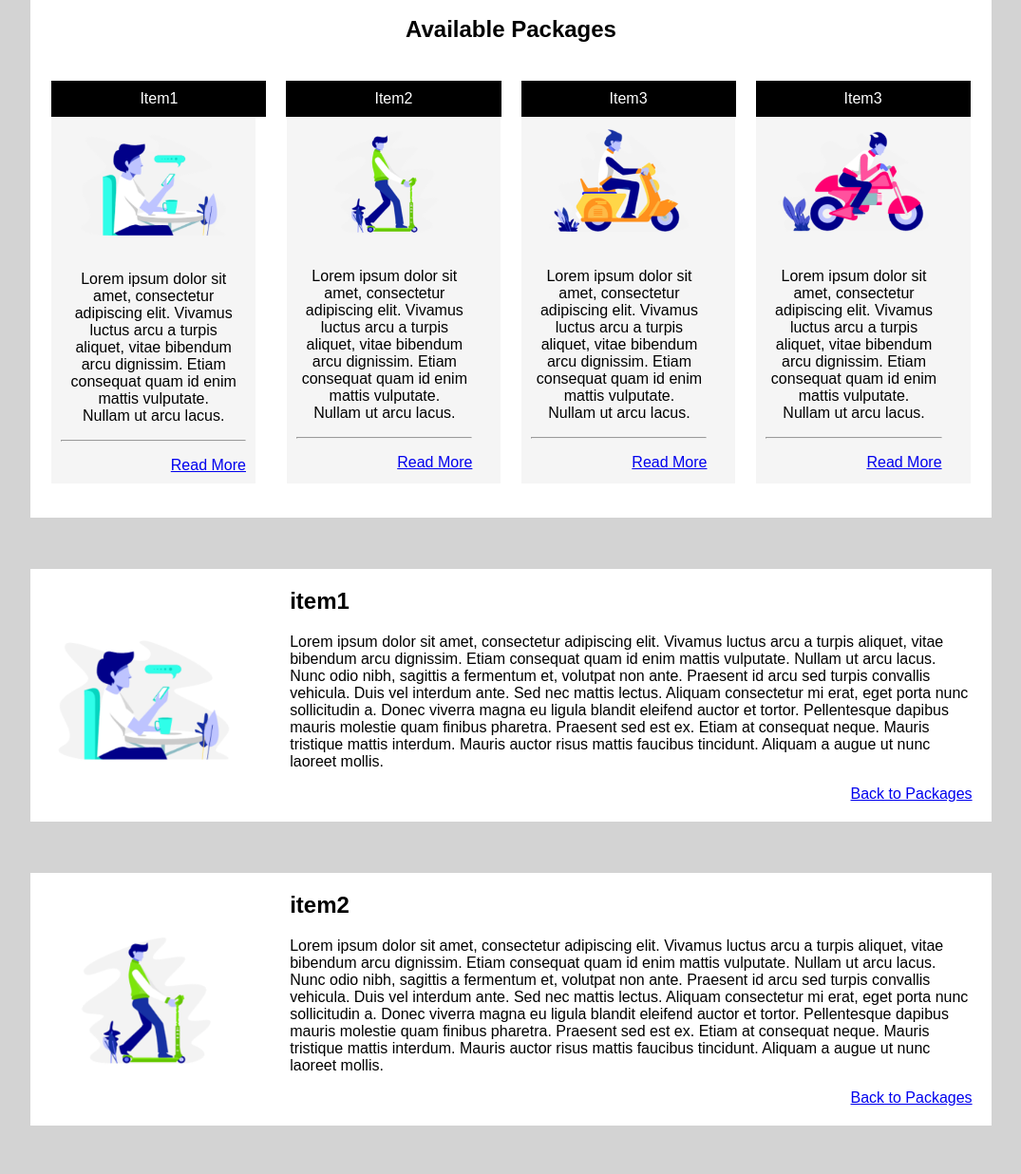
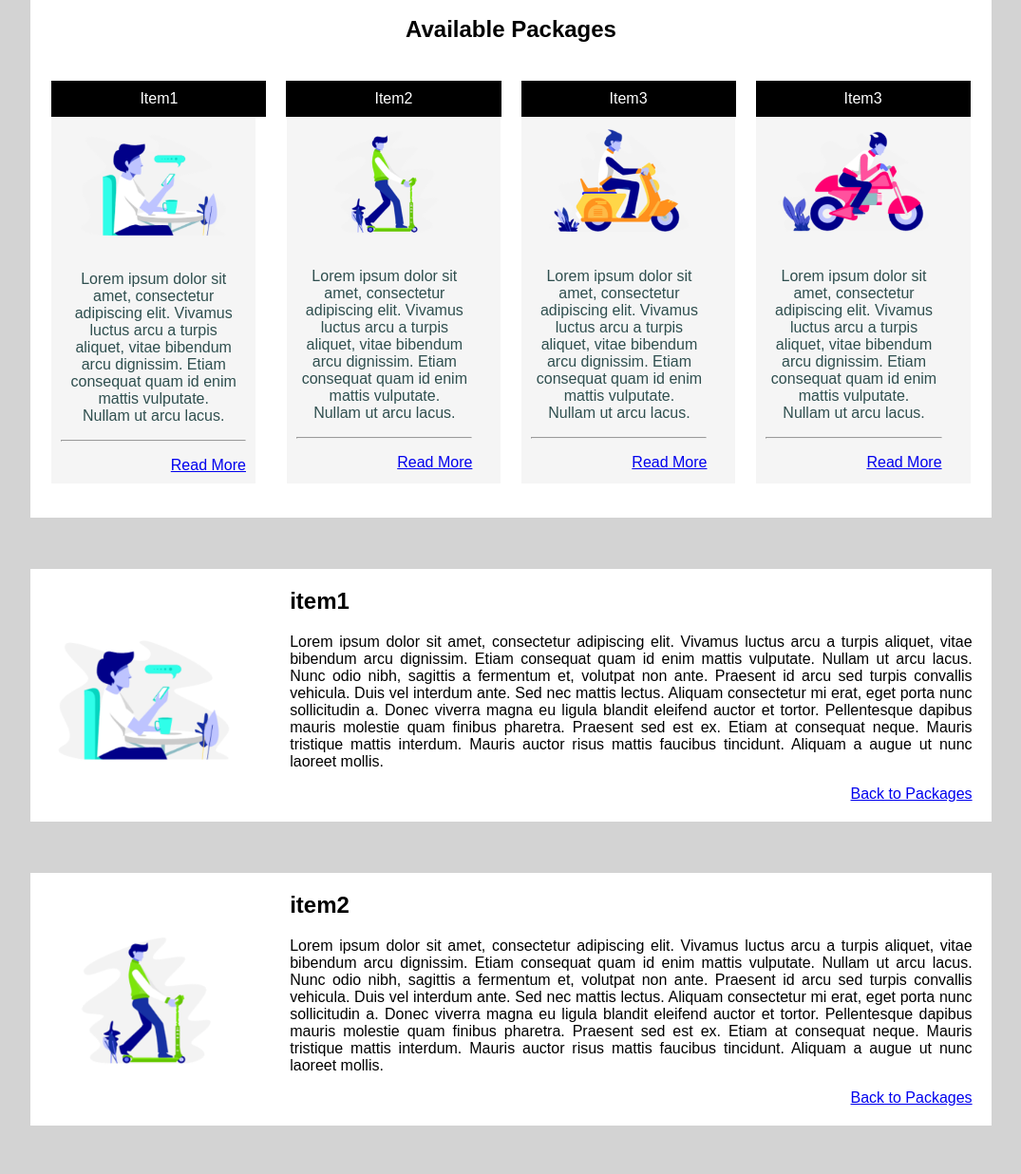
Before and after one commit to Reinel2004/prelim-gueco-reinel-bsit-1a, a plain HTML site: page index.html in a window 1280 px wide. Shown: the part 423-1659 px from the top of the page at 95% size, without its empty margins (102-1177 px from the left). Drawn offline with Linux system fonts and the light colour scheme.

Commit message:
Updated index/home Page

```diff
--- a/index.html
+++ b/index.html
@@ -52,19 +52,19 @@
 
 <td width="2" bgcolor="white"></td>
 
-		<td><p align="center"><image src="image/item1.png" width="170px"><br><br><br>Lorem ipsum dolor sit amet, consectetur adipiscing elit. Vivamus luctus arcu a turpis<br> aliquet, vitae bibendum arcu dignissim. Etiam consequat quam id enim mattis vulputate.<br> Nullam ut arcu lacus.</p><hr><p align="right"><a href="#item1">Read More</a></p></td>
+		<td><p align="center"><image src="image/item1.png" width="170px"><br><br><br><font color="DarkSlateGray">Lorem ipsum dolor sit amet, consectetur adipiscing elit. Vivamus luctus arcu a turpis<br> aliquet, vitae bibendum arcu dignissim. Etiam consequat quam id enim mattis vulputate.<br> Nullam ut arcu lacus.</font></p><hr><p align="right"><a href="#item1">Read More</a></p></td>
 
 <td width="2" bgcolor="white">&nbsp;&nbsp;&nbsp;</td>
 
-<td><p align="center"><image src="image/item2.png" width="160px"><br><br><br>Lorem ipsum dolor sit amet, consectetur adipiscing elit. Vivamus luctus arcu a turpis<br> aliquet, vitae bibendum arcu dignissim. Etiam consequat quam id enim mattis vulputate.<br> Nullam ut arcu lacus.</p><hr><p align="right"><a href="#item2">Read More</a></p><td>
+<td><p align="center"><image src="image/item2.png" width="160px"><br><br><br><font color="DarkSlateGray">Lorem ipsum dolor sit amet, consectetur adipiscing elit. Vivamus luctus arcu a turpis<br> aliquet, vitae bibendum arcu dignissim. Etiam consequat quam id enim mattis vulputate.<br> Nullam ut arcu lacus.</font></p><hr><p align="right"><a href="#item2">Read More</a></p><td>
 
 <td width="2" bgcolor="white"></td>
 
-<td><p align="center"><image src="image/item3.png" width="160px"><br><br><br>Lorem ipsum dolor sit amet, consectetur adipiscing elit. Vivamus luctus arcu a turpis<br> aliquet, vitae bibendum arcu dignissim. Etiam consequat quam id enim mattis vulputate.<br> Nullam ut arcu lacus.</p><hr><p align="right"><a href="#item3">Read More</a></p><td>
+<td><p align="center"><image src="image/item3.png" width="160px"><br><br><br><font color="DarkSlateGray">Lorem ipsum dolor sit amet, consectetur adipiscing elit. Vivamus luctus arcu a turpis<br> aliquet, vitae bibendum arcu dignissim. Etiam consequat quam id enim mattis vulputate.<br> Nullam ut arcu lacus.</font></p><hr><p align="right"><a href="#item3">Read More</a></p><td>
 
 <td width="2" bgcolor="white"></td>
 
-<td><p align="center"><image src="image/item4.png" width="160px"><br><br><br>Lorem ipsum dolor sit amet, consectetur adipiscing elit. Vivamus luctus arcu a turpis<br> aliquet, vitae bibendum arcu dignissim. Etiam consequat quam id enim mattis vulputate.<br> Nullam ut arcu lacus.</p><hr><p align="right"><a href="#item4">Read More</a></p><td>
+<td><p align="center"><image src="image/item4.png" width="160px"><br><br><br><font color="DarkSlateGray">Lorem ipsum dolor sit amet, consectetur adipiscing elit. Vivamus luctus arcu a turpis<br> aliquet, vitae bibendum arcu dignissim. Etiam consequat quam id enim mattis vulputate.<br> Nullam ut arcu lacus.</font></p><hr><p align="right"><a href="#item4">Read More</a></p><td>
 
 <td width="2" bgcolor="white"></td>
 </tr>
@@ -83,7 +83,7 @@
 
 	<tr>
 		<td> <image src="image/item1.png" width="200px" align="center"></td>
-		<td width="75%"><a name="item1"><h2>item1</h2></a><p>Lorem ipsum dolor sit amet, consectetur adipiscing elit. Vivamus luctus arcu a turpis aliquet, vitae bibendum arcu dignissim. Etiam consequat quam id enim mattis vulputate. Nullam ut arcu lacus. Nunc odio nibh, sagittis a fermentum et, volutpat non ante. Praesent id arcu sed turpis convallis vehicula. Duis vel interdum ante. Sed nec mattis lectus. Aliquam consectetur mi erat, eget porta nunc sollicitudin a. Donec viverra magna eu ligula blandit eleifend auctor et tortor. Pellentesque dapibus mauris molestie quam finibus pharetra. Praesent sed est ex. Etiam at consequat neque. Mauris tristique mattis interdum. Mauris auctor risus mattis faucibus tincidunt. Aliquam a augue ut nunc laoreet mollis.</p><p align="right"> <a href="#packages">Back to Packages</a></p></td>
+		<td width="75%"><a name="item1"><h2>item1</h2></a><p align="justify">Lorem ipsum dolor sit amet, consectetur adipiscing elit. Vivamus luctus arcu a turpis aliquet, vitae bibendum arcu dignissim. Etiam consequat quam id enim mattis vulputate. Nullam ut arcu lacus. Nunc odio nibh, sagittis a fermentum et, volutpat non ante. Praesent id arcu sed turpis convallis vehicula. Duis vel interdum ante. Sed nec mattis lectus. Aliquam consectetur mi erat, eget porta nunc sollicitudin a. Donec viverra magna eu ligula blandit eleifend auctor et tortor. Pellentesque dapibus mauris molestie quam finibus pharetra. Praesent sed est ex. Etiam at consequat neque. Mauris tristique mattis interdum. Mauris auctor risus mattis faucibus tincidunt. Aliquam a augue ut nunc laoreet mollis.</p><p align="right"> <a href="#packages">Back to Packages</a></p></td>
 </table>
 
 <br><br><br>
@@ -92,7 +92,7 @@
 
 	<tr>
 		<td> <image src="image/item2.png"  width="200px" align="center"></td>
-		<td width="75%"><a name="item2"><h2>item2</h2></a><p>Lorem ipsum dolor sit amet, consectetur adipiscing elit. Vivamus luctus arcu a turpis aliquet, vitae bibendum arcu dignissim. Etiam consequat quam id enim mattis vulputate. Nullam ut arcu lacus. Nunc odio nibh, sagittis a fermentum et, volutpat non ante. Praesent id arcu sed turpis convallis vehicula. Duis vel interdum ante. Sed nec mattis lectus. Aliquam consectetur mi erat, eget porta nunc sollicitudin a. Donec viverra magna eu ligula blandit eleifend auctor et tortor. Pellentesque dapibus mauris molestie quam finibus pharetra. Praesent sed est ex. Etiam at consequat neque. Mauris tristique mattis interdum. Mauris auctor risus mattis faucibus tincidunt. Aliquam a augue ut nunc laoreet mollis.</p><p align="right"> <a href="#packages">Back to Packages</a></p></td>
+		<td width="75%"><a name="item2"><h2>item2</h2></a><p align="justify">Lorem ipsum dolor sit amet, consectetur adipiscing elit. Vivamus luctus arcu a turpis aliquet, vitae bibendum arcu dignissim. Etiam consequat quam id enim mattis vulputate. Nullam ut arcu lacus. Nunc odio nibh, sagittis a fermentum et, volutpat non ante. Praesent id arcu sed turpis convallis vehicula. Duis vel interdum ante. Sed nec mattis lectus. Aliquam consectetur mi erat, eget porta nunc sollicitudin a. Donec viverra magna eu ligula blandit eleifend auctor et tortor. Pellentesque dapibus mauris molestie quam finibus pharetra. Praesent sed est ex. Etiam at consequat neque. Mauris tristique mattis interdum. Mauris auctor risus mattis faucibus tincidunt. Aliquam a augue ut nunc laoreet mollis.</p><p align="right"> <a href="#packages">Back to Packages</a></p></td>
 </table>
 
 <br><br><br>
@@ -101,7 +101,7 @@
 
 	<tr>
 		<td> <image src="image/item3.png"  width="200px" align="center"></td>
-		<td width="75%"><a name="item3"><h2>item3</h2></a><p>Lorem ipsum dolor sit amet, consectetur adipiscing elit. Vivamus luctus arcu a turpis aliquet, vitae bibendum arcu dignissim. Etiam consequat quam id enim mattis vulputate. Nullam ut arcu lacus. Nunc odio nibh, sagittis a fermentum et, volutpat non ante. Praesent id arcu sed turpis convallis vehicula. Duis vel interdum ante. Sed nec mattis lectus. Aliquam consectetur mi erat, eget porta nunc sollicitudin a. Donec viverra magna eu ligula blandit eleifend auctor et tortor. Pellentesque dapibus mauris molestie quam finibus pharetra. Praesent sed est ex. Etiam at consequat neque. Mauris tristique mattis interdum. Mauris auctor risus mattis faucibus tincidunt. Aliquam a augue ut nunc laoreet mollis.</p><p align="right"> <a href="#packages">Back to Packages</a></p></td>
+		<td width="75%"><a name="item3"><h2>item3</h2></a><p align="justify">Lorem ipsum dolor sit amet, consectetur adipiscing elit. Vivamus luctus arcu a turpis aliquet, vitae bibendum arcu dignissim. Etiam consequat quam id enim mattis vulputate. Nullam ut arcu lacus. Nunc odio nibh, sagittis a fermentum et, volutpat non ante. Praesent id arcu sed turpis convallis vehicula. Duis vel interdum ante. Sed nec mattis lectus. Aliquam consectetur mi erat, eget porta nunc sollicitudin a. Donec viverra magna eu ligula blandit eleifend auctor et tortor. Pellentesque dapibus mauris molestie quam finibus pharetra. Praesent sed est ex. Etiam at consequat neque. Mauris tristique mattis interdum. Mauris auctor risus mattis faucibus tincidunt. Aliquam a augue ut nunc laoreet mollis.</p><p align="right"> <a href="#packages">Back to Packages</a></p></td>
 
 </table>
 
@@ -111,7 +111,7 @@
 
 	<tr>
 		<td> <image src="image/item4.png"  width="200px" align="center"></td>
-		<td width="75%"><a name="item4"><h2>item4</h2></a><p>Lorem ipsum dolor sit amet, consectetur adipiscing elit. Vivamus luctus arcu a turpis aliquet, vitae bibendum arcu dignissim. Etiam consequat quam id enim mattis vulputate. Nullam ut arcu lacus. Nunc odio nibh, sagittis a fermentum et, volutpat non ante. Praesent id arcu sed turpis convallis vehicula. Duis vel interdum ante. Sed nec mattis lectus. Aliquam consectetur mi erat, eget porta nunc sollicitudin a. Donec viverra magna eu ligula blandit eleifend auctor et tortor. Pellentesque dapibus mauris molestie quam finibus pharetra. Praesent sed est ex. Etiam at consequat neque. Mauris tristique mattis interdum. Mauris auctor risus mattis faucibus tincidunt. Aliquam a augue ut nunc laoreet mollis.</p><p align="right"> <a href="#packages">Back to Packages</a></p></td>
+		<td width="75%"><a name="item4"><h2>item4</h2></a><p align="justify">Lorem ipsum dolor sit amet, consectetur adipiscing elit. Vivamus luctus arcu a turpis aliquet, vitae bibendum arcu dignissim. Etiam consequat quam id enim mattis vulputate. Nullam ut arcu lacus. Nunc odio nibh, sagittis a fermentum et, volutpat non ante. Praesent id arcu sed turpis convallis vehicula. Duis vel interdum ante. Sed nec mattis lectus. Aliquam consectetur mi erat, eget porta nunc sollicitudin a. Donec viverra magna eu ligula blandit eleifend auctor et tortor. Pellentesque dapibus mauris molestie quam finibus pharetra. Praesent sed est ex. Etiam at consequat neque. Mauris tristique mattis interdum. Mauris auctor risus mattis faucibus tincidunt. Aliquam a augue ut nunc laoreet mollis.</p><p align="right"> <a href="#packages">Back to Packages</a></p></td>
 </table>
 <br><br><br>
 
```
